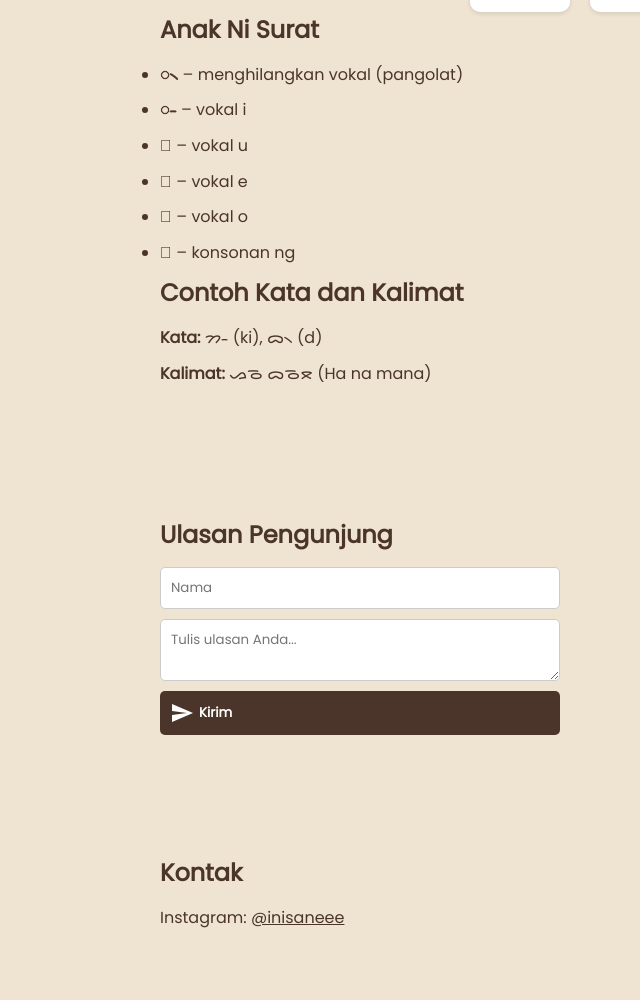
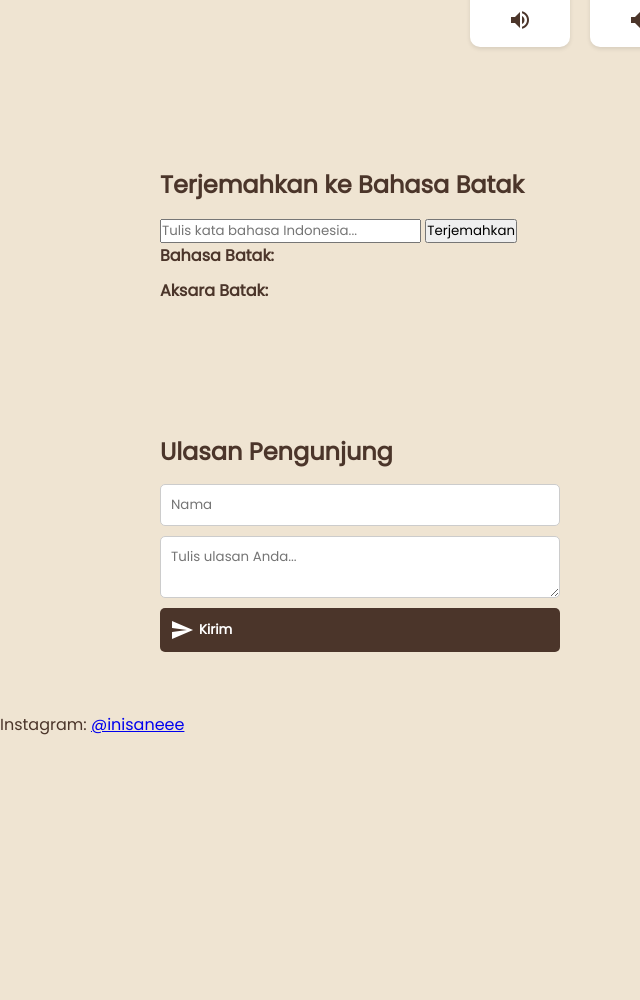
Before and after one commit to ardhetysany/aksara-batak, a plain HTML site: page index.html in a window 1280 px wide. Shown: the part 1481-2481 px from the top of the page, without its empty margins (0-640 px from the left). After the commit the page ends 2229 px from the top, so only its background shows below. Drawn offline with Linux system fonts and the light colour scheme.

Commit message:
Update index.html

```diff
--- a/index.html
+++ b/index.html
@@ -5,17 +5,14 @@
   <meta name="viewport" content="width=device-width, initial-scale=1.0" />
   <title>Aksara Batak</title>
 
-
   <link href="https://fonts.googleapis.com/css2?family=Poppins&display=swap" rel="stylesheet" />
   <link href="https://fonts.googleapis.com/icon?family=Material+Icons" rel="stylesheet" />
-
   <link rel="stylesheet" href="assets/css/style.css" />
 </head>
 
 <body>
-<header class="full-width" style="background-color: #4B352A;">
+  <header>
     <nav>
-    <div class="navbar-container">
       <div class="logo">Aksara Batak</div>
       <ul class="nav-menu">
         <li><a href="#sejarah">Sejarah</a></li>
@@ -24,7 +21,6 @@
         <li><a href="#kontak">Kontak</a></li>
       </ul>
     </nav>
-  </div>
   </header>
 
   <div class="banner">
@@ -65,20 +61,17 @@
         <div class="huruf"><span class="aksara">ᯑ</span><p>Nga</p><button class="audio-button"><span class="material-icons">volume_up</span></button></div>
         <div class="huruf"><span class="aksara">ᯒ</span><p>A</p><button class="audio-button"><span class="material-icons">volume_up</span></button></div>
       </div>
+</section>
 
-      <h2>Anak Ni Surat</h2>
-      <ul>
-        <li><strong>᯲</strong> – menghilangkan vokal (pangolat)</li>
-        <li><strong>᯳</strong> – vokal i</li>
-        <li><strong>᯴</strong> – vokal u</li>
-        <li><strong>᯵</strong> – vokal e</li>
-        <li><strong>᯶</strong> – vokal o</li>
-        <li><strong>᯷</strong> – konsonan ng</li>
-      </ul>
 
-      <h2>Contoh Kata dan Kalimat</h2>
-      <p><strong>Kata:</strong> ᯂ᯳ (ki), ᯅ᯲ (d)</p>
-      <p><strong>Kalimat:</strong> ᯀᯉ ᯅᯉᯖ (Ha na mana)</p>
+    <section id="translator">
+      <h1>Terjemahkan ke Bahasa Batak</h1>
+      <input type="text" id="input-indo" placeholder="Tulis kata bahasa Indonesia..." />
+      <button onclick="terjemahkan()">Terjemahkan</button>
+      <div id="hasil-terjemahan">
+        <p><strong>Bahasa Batak:</strong> <span id="batak-word"></span></p>
+        <p><strong>Aksara Batak:</strong> <span class="aksara" id="aksara-batak"></span></p>
+      </div>
     </section>
 
     <section id="ulasan">
@@ -93,10 +86,12 @@
       <div id="list-ulasan"></div>
     </section>
 
-    <section id="kontak">
-      <h1>Kontak</h1>
+    <footer>
+  <div class="footer-content">
     <p>Instagram: <a href="https://instagram.com/inisaneee" target="_blank">@inisaneee</a></p>
-    </section>
+  </div>
+</footer>
+
   </main>
 
   <script>
@@ -117,6 +112,28 @@
       document.getElementById('list-ulasan').prepend(div);
       this.reset();
     });
+
+    const kamus = {
+      'aku': { batak: 'ahu', aksara: 'ᯀᯮ' },
+      'cinta': { batak: 'holong', aksara: 'ᯂᯞᯬ' },
+      'maaf': { batak: 'ampun', aksara: 'ᯀᯔᯮᯉ᯲' },
+      'air': { batak: 'aek', aksara: 'ᯀᯩᯂ᯲' },
+      'tidur': { batak: 'modom', aksara: 'ᯔᯬᯑ᯲' },
+      'makan': { batak: 'mangan', aksara: 'ᯔᯔᯰᯉ᯲' }
+
+    };
+
+    function terjemahkan() {
+      const input = document.getElementById('input-indo').value.toLowerCase().trim();
+      const result = kamus[input];
+      if (result) {
+        document.getElementById('batak-word').textContent = result.batak;
+        document.getElementById('aksara-batak').textContent = result.aksara;
+      } else {
+        document.getElementById('batak-word').textContent = '(tidak ditemukan)';
+        document.getElementById('aksara-batak').textContent = '';
+      }
+    }
   </script>
 </body>
 </html>
```
Lines whose indentation alone changed are shown as unchanged.
